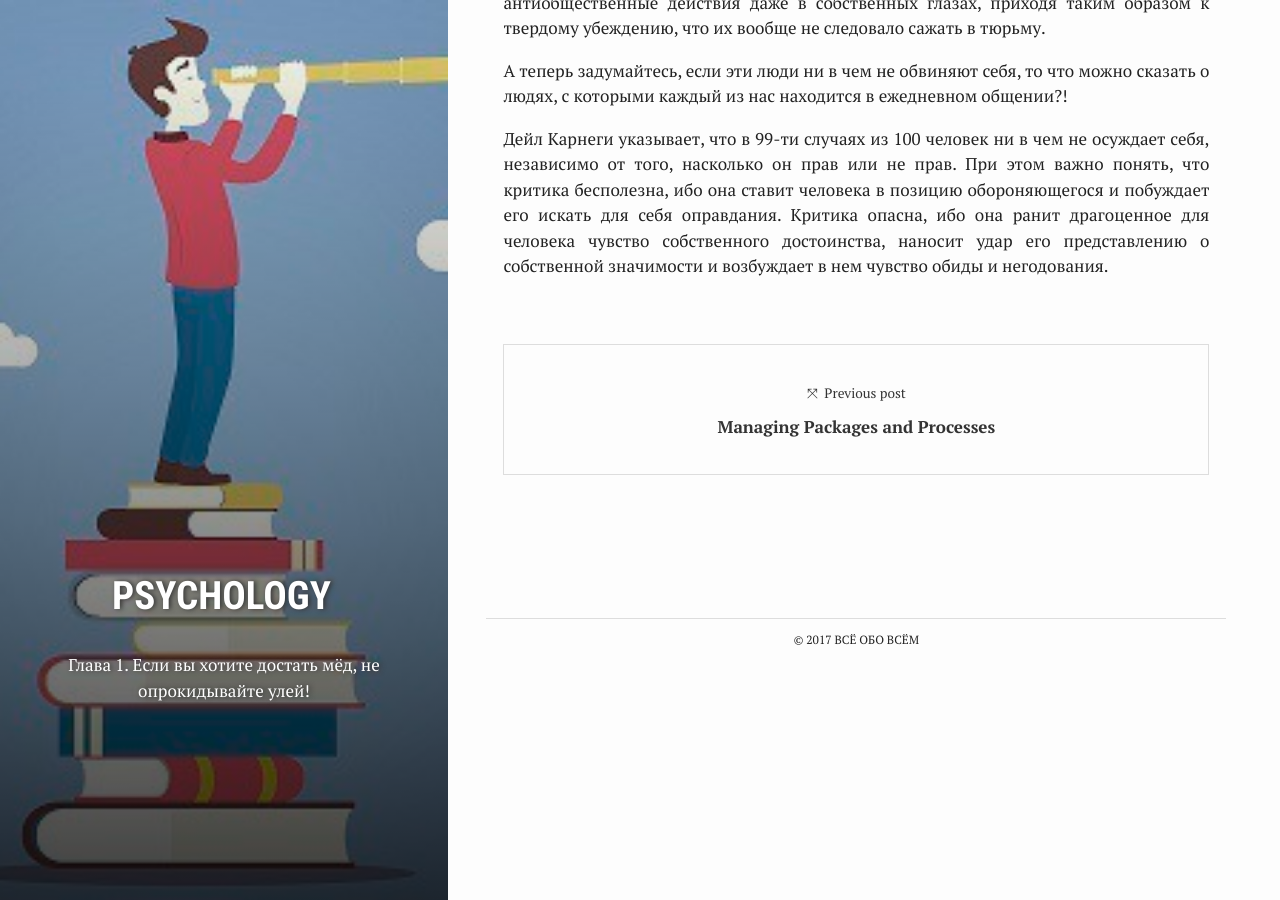
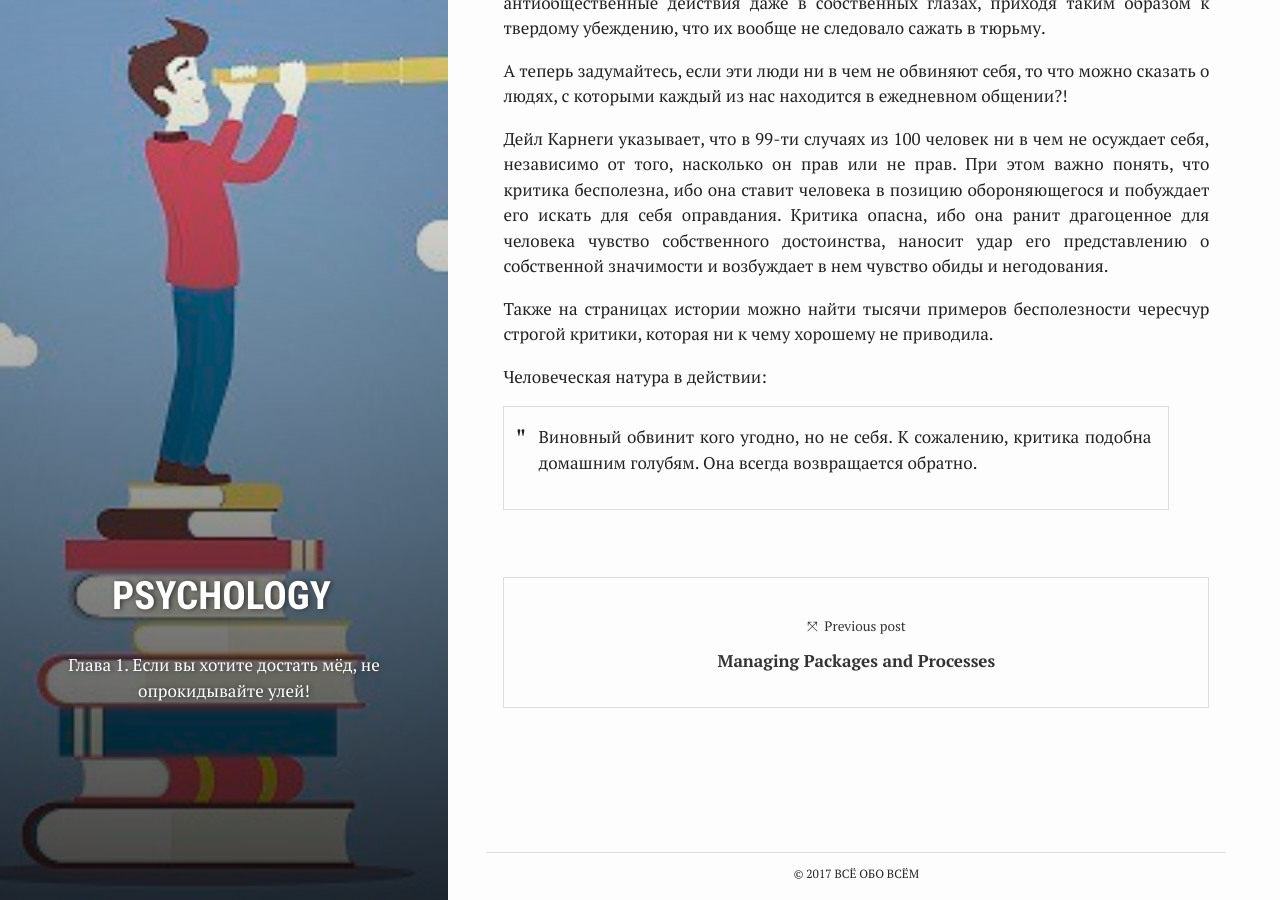
Before and after one commit to ghostmorgan/ghostmorgan.github.io, a Jekyll site: the page built from _posts/2017-12-04-how_to_get_friends_ch_01.md, in a window 1280 px wide and 900 px high, scrolled down 2751 px. Built offline with Jekyll 4.4.1, drawn with Linux system fonts in a browser that asks for light colours; nearby versions of some CDN libraries; comment, search, counter and statistics services are not loaded.

Commit message:
Update 2017-12-04-how_to_get_friends_ch_01.md

```diff
--- a/_posts/2017-12-04-how_to_get_friends_ch_01.md
+++ b/_posts/2017-12-04-how_to_get_friends_ch_01.md
@@ -39,3 +39,8 @@ author: DenIvTea
 А теперь задумайтесь, если эти люди ни в чем не обвиняют себя, то что можно сказать о людях, с которыми каждый из нас находится в ежедневном общении?!
 
 Дейл Карнеги указывает, что в 99-ти случаях из 100 человек ни в чем не осуждает себя, независимо от того, насколько он прав или не прав. При этом важно понять, что критика бесполезна, ибо она ставит человека в позицию обороняющегося и побуждает его искать для себя оправдания. Критика опасна, ибо она ранит драгоценное для человека чувство собственного достоинства, наносит удар его представлению о собственной значимости и возбуждает в нем чувство обиды и негодования.
+
+Также на страницах истории можно найти тысячи примеров бесполезности чересчур строгой критики, которая ни к чему хорошему не приводила.
+
+Человеческая натура в действии:
+> Виновный обвинит кого угодно, но не себя. К сожалению, критика подобна домашним голубям. Она всегда возвращается обратно.
```
